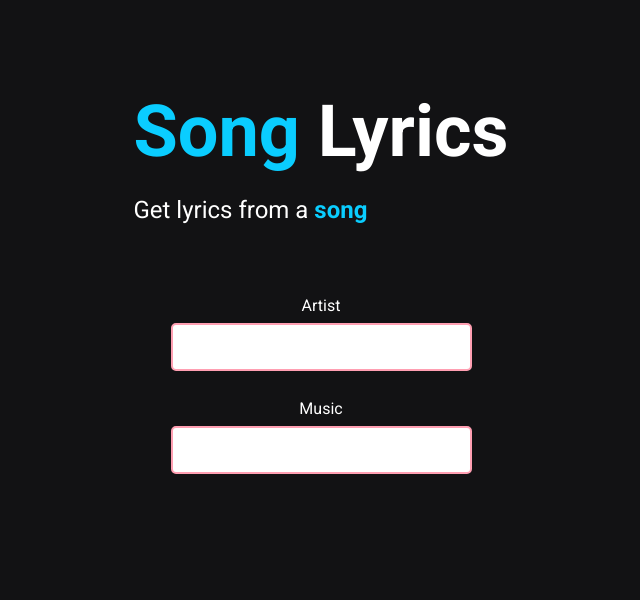
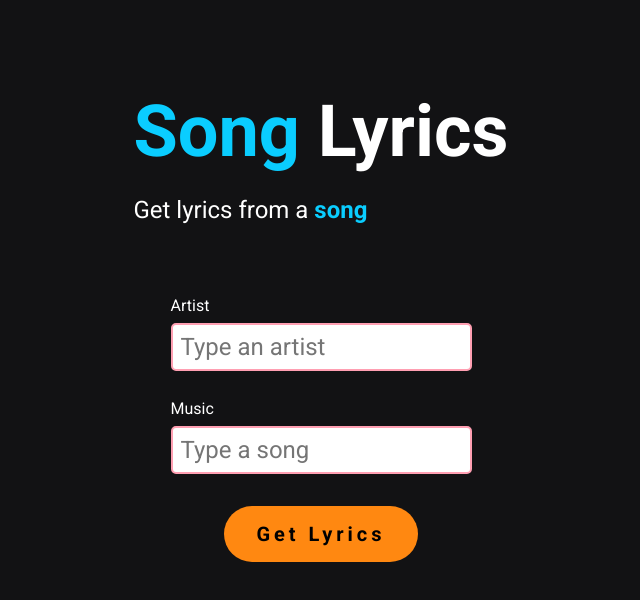
Before and after one commit to andreseichi/song-lyrics, a React (Create React App) app: page / in a window 1280 px wide. Shown: the top 600 px of the page, without its empty margins (319-959 px from the left). Built offline with nearby package versions, Linux system fonts and the light colour scheme.

Commit message:
fetching with api and rendering lyrics

```diff
--- a/src/App.tsx
+++ b/src/App.tsx
@@ -1,8 +1,28 @@
+import { FormEvent, useState } from 'react';
+
 import './styles/global.scss';
 
 import styles from './styles/home.module.scss';
 
 export function App() {
+  const [artist, setArtist] = useState('');
+  const [song, setSong] = useState('');
+  const [lyrics, setLyrics] = useState('');
+
+  async function getLyrics(event: FormEvent) {
+    event.preventDefault();
+
+    if (artist.length === 0 || song.length === 0) {
+      return;
+    }
+
+    const response = await fetch(
+      `https://api.lyrics.ovh/v1/${artist}}/${song}`
+    );
+    const { lyrics } = await response.json();
+    setLyrics(lyrics);
+  }
+
   return (
     <main className={styles.contentContainer}>
       <section className={styles.hero}>
@@ -14,17 +34,39 @@ export function App() {
         </p>
       </section>
 
-      <form className={styles.formContainer}>
+      <form className={styles.formContainer} onSubmit={getLyrics}>
         <div className={styles.inputWrapper}>
           <label htmlFor="artist">Artist</label>
-          <input type="text" id="artist" />
+          <input
+            type="text"
+            id="artist"
+            value={artist}
+            onChange={(event) => setArtist(event.target.value)}
+            placeholder="Type an artist"
+          />
         </div>
 
         <div className={styles.inputWrapper}>
           <label htmlFor="music">Music</label>
-          <input type="text" id="music" />
+          <input
+            type="text"
+            id="music"
+            value={song}
+            onChange={(event) => setSong(event.target.value)}
+            placeholder="Type a song"
+          />
         </div>
+
+        <button className={styles.buttonForm} type="submit" onClick={getLyrics}>
+          Get Lyrics
+        </button>
       </form>
+
+      {lyrics && (
+        <section className={styles.lyricsContainer}>
+          <p className={styles.lyrics}>{lyrics}</p>
+        </section>
+      )}
     </main>
   );
 }
--- a/src/styles/home.module.scss
+++ b/src/styles/home.module.scss
@@ -54,7 +54,7 @@
 
     display: flex;
     flex-direction: column;
-    align-items: center;
+    align-items: flex-start;
     justify-content: center;
 
     margin-top: 1.75rem;
@@ -76,4 +76,42 @@
       border: 2px solid var(--orange-500);
     }
   }
+
+  .buttonForm {
+    margin-top: 2rem;
+    padding: 1rem 2rem;
+
+    border: 0;
+    border-radius: 3rem;
+    background-color: var(--orange-500);
+    color: #000;
+    font-size: 1.25rem;
+    font-weight: bold;
+    letter-spacing: 0.25rem;
+
+    &:hover {
+      filter: brightness(0.9);
+    }
+  }
 }
+
+.lyricsContainer {
+  width: 100%;
+
+  margin-top: 3rem;
+
+  display: flex;
+  align-items: center;
+  justify-content: center;
+
+  .lyrics {
+    white-space: pre-line;
+
+    text-align: center;
+
+    font-family: 'Montserrat', sans-serif;
+    font-size: 3rem;
+    line-height: 2.875rem;
+    font-weight: 700;
+  }
+}
```
